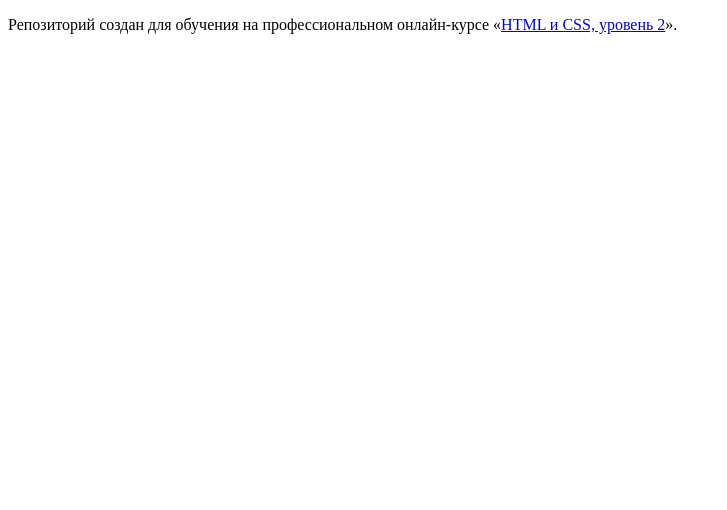
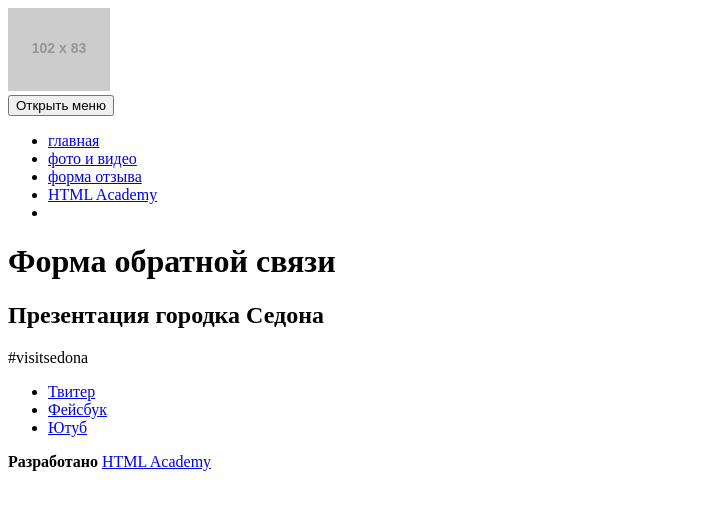
Before and after one commit to bestbumblebee/929839-sedona-16, a website: page source/form.html in a window 1280 px wide. Shown: the whole page, without its empty margins (0-727 px from the left). Drawn offline with Linux system fonts and the light colour scheme; placeholder pictures from the web are drawn by us.

Commit message:
сделал разметку главной страницы, расставил классы

```diff
--- a/source/form.html
+++ b/source/form.html
@@ -6,7 +6,49 @@
   </head>
   <body>
 
-    <p>Репозиторий создан для обучения на профессиональном онлайн‑курсе «<a href="https://htmlacademy.ru/intensive/adaptive">HTML и CSS, уровень 2</a>».</p>
+    <header class="page-header form-header">
+      <a class="page-header__logo">
+            <img src="http://placehold.it/102x83" width="102" height="83" alt="Логотип сайта туристического городка Sedona">
+      </a>
+      <nav class="main-nav">
+        <button class="main-nav__toggle" type="button">Открыть меню</button>
+        <ul class="main-nav__list site-list">
+          <li class="site-list__item site-list__item--close"><a href="#">главная</a></li>
+          <li class="site-list__item"><a href="#">фото и видео</a></li>
+          <li class="site-list__item"><a href="#">форма отзыва</a></li>
+          <li class="site-list__item"><a href="#">HTML Academy</a></li>
+          <li class="site-list__item site-list__item--wrapper"></li>
+        </ul>
+      </nav>
+
+      <h1 class="visually-hidden">Форма обратной связи</h1>
+
+      <section class="presetation form-presetation">
+        <h2 class="visually-hidden">Презентация городка Седона</h2>
+        <span class="presetation__mask form-mask"></span>
+      </section>
+
+
+      <footer class="page-footer">
+        <p>#visitsedona</p>
+        <div class="page-footer__social">
+          <ul class="social__list">
+            <li class="social__item">
+              <a class="social__link social__link--twitter" href="https://twitter.com">Твитер</a>
+            </li>
+            <li class="social__item">
+              <a class="social__link social__link--facebook" href="https://www.facebook.com/htmlacademy">Фейсбук</a>
+            </li>
+            <li>
+              <a class="social__link social__link--youtube" href="https://www.youtube.com">Ютуб</a>
+            </li>
+          </ul>
+        </div>
+        <div class="page-footer__copyright copyright">
+          <b class="copyright__text">Разработано</b>
+          <a class="copyright__link" href="https://htmlacademy.ru/intensive/adaptive">HTML Academy</a>
+      </div>
+      </footer>
 
   </body>
 </html>
```
